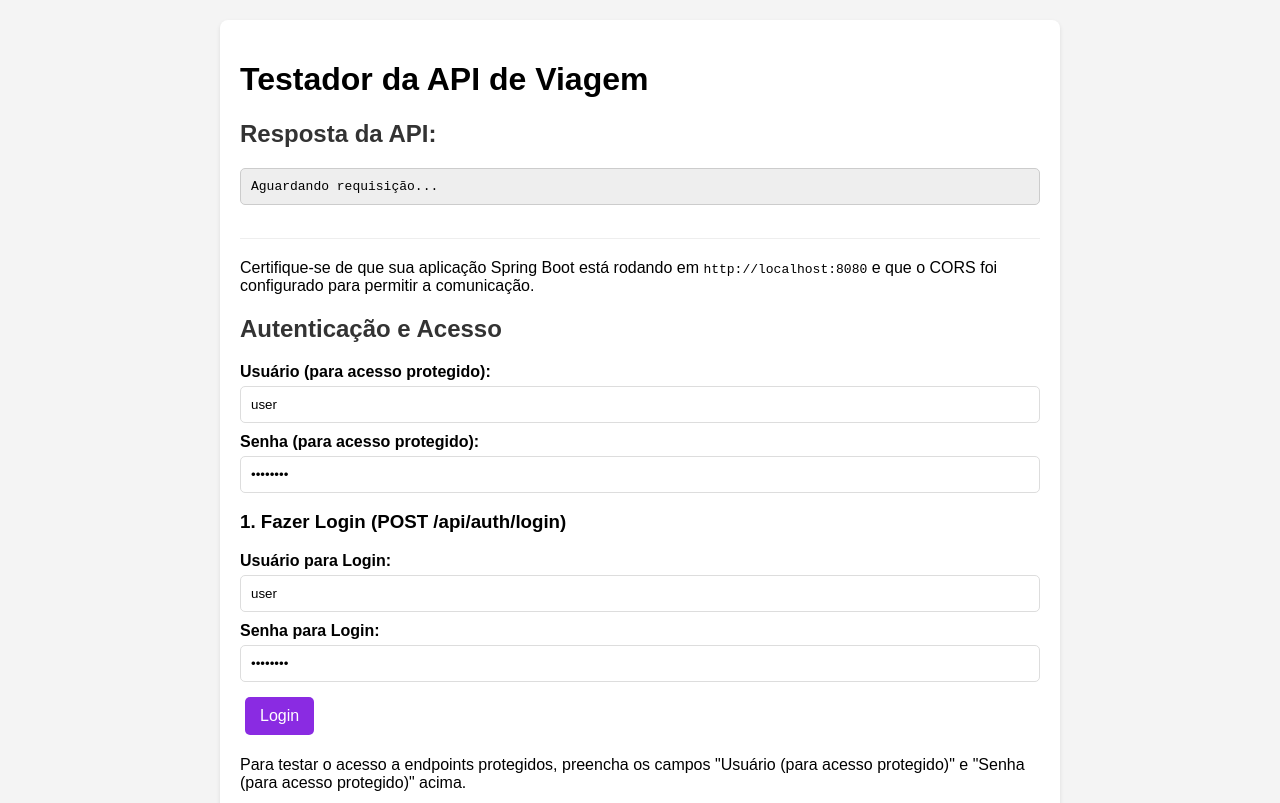
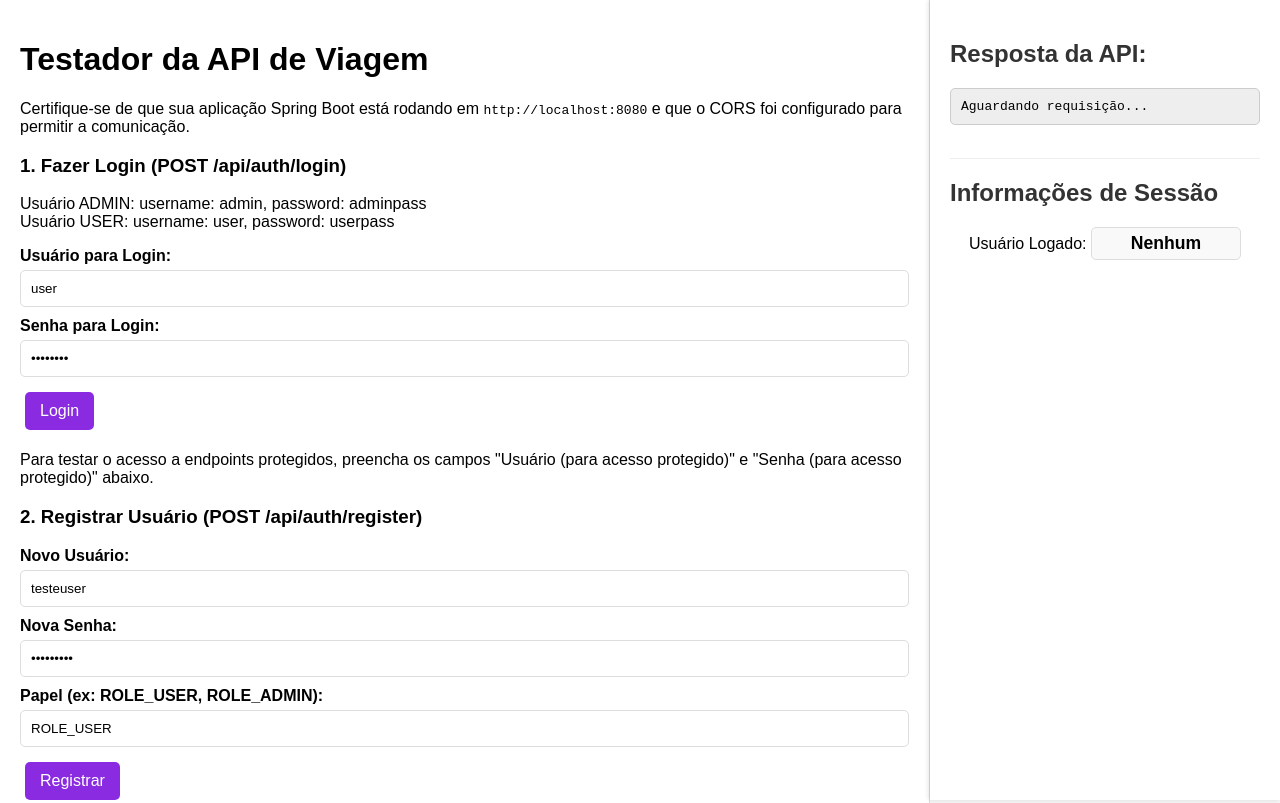
Before and after one commit to Gu1GIT/API_Agencia_Viagem_Dados_Seguranca, a plain HTML site: page index.html in a window 1280 px wide. Shown: the top 803 px of the page. Drawn offline with Linux system fonts and the light colour scheme.

Commit message:
security_admin_create_user

```diff
--- a/index.html
+++ b/index.html
@@ -5,8 +5,40 @@
     <meta name="viewport" content="width=device-width, initial-scale=1.0">
     <title>Testador de API de Viagem</title>
     <style>
-        body { font-family: Arial, sans-serif; margin: 20px; background-color: #f4f4f4; }
-        .container { background-color: #fff; padding: 20px; border-radius: 8px; box-shadow: 0 2px 4px rgba(0,0,0,0.1); max-width: 800px; margin: auto; }
+        body {
+            font-family: Arial, sans-serif;
+            margin: 0; /* Remover margem padrão do body */
+            background-color: #f4f4f4;
+            display: flex; /* Usar flexbox para o layout principal */
+            min-height: 100vh; /* Ocupar a altura total da viewport */
+        }
+        .main-content {
+            flex: 1; /* Ocupa o espaço restante */
+            padding: 20px;
+            overflow-y: auto; /* Permite rolagem no conteúdo principal */
+            box-sizing: border-box;
+            background-color: #fff; /* Fundo branco para a coluna da esquerda */
+            border-right: 1px solid #ddd; /* Separador visual */
+        }
+        .right-column-fixed {
+            width: 350px; /* Largura fixa para a coluna da direita */
+            background-color: #fff;
+            padding: 20px;
+            box-shadow: -2px 0 4px rgba(0,0,0,0.1); /* Sombra para destacar */
+            position: sticky; /* Torna a coluna fixa ao rolar */
+            top: 0; /* Fixa no topo */
+            align-self: flex-start; /* Alinha ao início do flex container */
+            height: 100vh; /* Ocupa a altura total da viewport */
+            overflow-y: auto; /* Permite rolagem dentro da coluna fixa se o conteúdo for grande */
+            box-sizing: border-box;
+        }
+        .container { /* Este container agora é apenas um invólucro dentro da coluna da esquerda */
+            padding: 0; /* Remover padding pois já está no .main-content */
+            border-radius: 0; /* Remover border-radius e box-shadow */
+            box-shadow: none;
+            max-width: none; /* Remover max-width */
+            margin: 0; /* Remover margem */
+        }
         button { padding: 10px 15px; margin: 5px; border: none; border-radius: 5px; cursor: pointer; font-size: 1em; }
         button.get { background-color: #4CAF50; color: white; }
         button.post { background-color: #008CBA; color: white; }
@@ -16,54 +48,76 @@
         button.auth { background-color: #8A2BE2; color: white; } /* Cor para botões de autenticação */
         textarea { width: 100%; height: 100px; margin-top: 10px; padding: 10px; border-radius: 5px; border: 1px solid #ddd; }
         pre {
-            width: 100%; /* Garante que ocupa a largura total disponível */
-            max-height: 400px; /* Limita a altura para evitar que ocupe demais */
-            overflow: auto; /* Adiciona scrollbars se o conteúdo for muito grande */
+            width: 100%;
+            max-height: 400px;
+            overflow: auto;
             background-color: #eee;
             padding: 10px;
             border-radius: 5px;
-            white-space: pre-wrap; /* Permite quebras de linha longas */
-            word-wrap: break-word; /* Quebra palavras muito longas */
-            box-sizing: border-box; /* Inclui padding e borda na largura total */
-            border: 1px solid #ccc; /* Adicionado para visualização da área */
+            white-space: pre-wrap;
+            word-wrap: break-word;
+            box-sizing: border-box;
+            border: 1px solid #ccc;
         }
         .input-group { margin-bottom: 10px; }
         .input-group label { display: block; margin-bottom: 5px; font-weight: bold; }
         .input-group input[type="text"], .input-group input[type="number"], .input-group input[type="password"] { width: calc(100% - 22px); padding: 10px; border: 1px solid #ddd; border-radius: 5px; }
         .response-section {
-            margin-top: 0px; /* Ajuste para o topo */
-            margin-bottom: 20px; /* Espaço após a seção */
-            padding-top: 0px; /* Ajuste para o topo */
-            border-bottom: 1px solid #eee; /* Adicionado para separar */
+            margin-top: 0px;
+            margin-bottom: 20px;
+            padding-top: 0px;
+            border-bottom: 1px solid #eee;
             padding-bottom: 20px;
         }
         h2 { color: #333; }
+
+        /* Estilos para o display de usuário logado */
+        #loggedInUserDisplay {
+            font-weight: bold;
+            font-size: 1.1em;
+            padding: 5px;
+            border: 1px solid #ddd;
+            border-radius: 5px;
+            background-color: #f9f9f9;
+            display: inline-block; /* Permite centralizar com text-align no pai */
+            min-width: 150px;
+            text-align: center;
+            box-sizing: border-box;
+        }
+
+        /* Estilos responsivos para telas menores */
+        @media (max-width: 768px) {
+            body {
+                flex-direction: column; /* Em telas menores, as colunas viram linhas */
+            }
+            .main-content {
+                order: 2; /* Conteúdo principal abaixo da resposta */
+                width: 100%;
+                border-right: none;
+                border-top: 1px solid #ddd; /* Separador visual */
+            }
+            .right-column-fixed {
+                order: 1; /* Resposta no topo */
+                position: static; /* Remove a fixação */
+                width: 100%;
+                height: auto; /* Altura automática */
+                box-shadow: none;
+                border-bottom: 1px solid #ddd; /* Separador visual */
+            }
+        }
     </style>
 </head>
 <body>
+    <div class="main-content">
         <div class="container">
             <h1>Testador da API de Viagem</h1>
 
-        <!-- SEÇÃO DE RESPOSTA MOVIDA PARA O TOPO -->
-        <div class="response-section">
-            <h2>Resposta da API:</h2>
-            <pre id="apiResponse">Aguardando requisição...</pre>
-        </div>
-        <!-- FIM DA SEÇÃO DE RESPOSTA MOVIDA -->
-
             <p>Certifique-se de que sua aplicação Spring Boot está rodando em <code>http://localhost:8080</code> e que o CORS foi configurado para permitir a comunicação.</p>
 
-        <h2>Autenticação e Acesso</h2>
-        <div class="input-group">
-            <label for="authUsername">Usuário (para acesso protegido):</label>
-            <input type="text" id="authUsername" value="user">
-        </div>
-        <div class="input-group">
-            <label for="authPassword">Senha (para acesso protegido):</label>
-            <input type="password" id="authPassword" value="userpass">
-        </div>
-
             <h3>1. Fazer Login (POST /api/auth/login)</h3>
+            <p> Usuário ADMIN: username: admin, password: adminpass<br>
+                Usuário USER: username: user, password: userpass<br>
+            </p>
             <div class="input-group">
                 <label for="loginUsername">Usuário para Login:</label>
                 <input type="text" id="loginUsername" value="user">
@@ -73,7 +127,7 @@
                 <input type="password" id="loginPassword" value="userpass">
             </div>
             <button class="auth" onclick="loginUser()">Login</button>
-        <p>Para testar o acesso a endpoints protegidos, preencha os campos "Usuário (para acesso protegido)" e "Senha (para acesso protegido)" acima.</p>
+            <p>Para testar o acesso a endpoints protegidos, preencha os campos "Usuário (para acesso protegido)" e "Senha (para acesso protegido)" abaixo.</p>
 
             <h3>2. Registrar Usuário (POST /api/auth/register)</h3>
             <div class="input-group">
@@ -161,6 +215,29 @@
             </div>
             <button class="delete" onclick="deleteDestination()">Excluir Destino</button>
         </div>
+    </div>
+
+    <div class="right-column-fixed">
+        <div class="response-section">
+            <h2>Resposta da API:</h2>
+            <pre id="apiResponse">Aguardando requisição...</pre>
+        </div>
+
+        <h2>Informações de Sessão</h2>
+        <div style="text-align: center; margin-bottom: 20px;">
+            <label>Usuário Logado:</label>
+            <div id="loggedInUserDisplay" style="font-weight: bold; font-size: 1.1em; padding: 5px; border: 1px solid #ddd; border-radius: 5px; background-color: #f9f9f9; display: inline-block; min-width: 150px; text-align: center;">Nenhum</div>
+        </div>
+
+        <div class="input-group" hidden>
+            <label for="authUsername">Usuário:</label>
+            <input type="text" id="authUsername" value=""> <!-- Removido o valor padrão -->
+        </div>
+        <div class="input-group" hidden>
+            <label for="authPassword">Senha:</label>
+            <input type="password" id="authPassword" value=""> <!-- Removido o valor padrão -->
+        </div>
+    </div>
 
     <script>
         console.log("Script carregado com sucesso!");
@@ -170,6 +247,7 @@
         // Campos para credenciais de acesso protegido
         const authUsernameInput = document.getElementById('authUsername');
         const authPasswordInput = document.getElementById('authPassword');
+        const loggedInUserDisplay = document.getElementById('loggedInUserDisplay'); // Novo elemento de display
 
         console.log("Elemento apiResponseDiv:", apiResponseDiv);
 
@@ -263,7 +341,9 @@
             const password = document.getElementById('regPassword').value;
             const role = document.getElementById('regRole').value;
             const user = { username, password, role };
-            await callApi(`${API_BASE_URL}/auth/register`, 'POST', user);
+            // AGORA, enviamos as credenciais do admin para este endpoint
+            // O admin que está logado nos campos de "Autenticação e Acesso" será usado
+            await callApi(`${API_BASE_URL}/auth/register`, 'POST', user, true);
         }
 
         async function loginUser() {
@@ -272,11 +352,12 @@
             const credentials = { username, password };
             const response = await callApi(`${API_BASE_URL}/auth/login`, 'POST', credentials);
 
-            // Se o login for bem-sucedido, preenche os campos de acesso protegido
+            // Se o login for bem-sucedido, preenche os campos de acesso protegido E atualiza o display
             if (response && response.includes("Login realizado com sucesso")) {
                 authUsernameInput.value = username;
                 authPasswordInput.value = password;
-                console.log("Campos de acesso protegido preenchidos automaticamente.");
+                loggedInUserDisplay.textContent = username; // Atualiza o novo elemento de display
+                console.log("Campos de acesso protegido e display de usuário logado preenchidos automaticamente.");
             }
         }
 
```
Also changed, not shown: 1 other file. Lines whose indentation alone changed are shown as unchanged.
